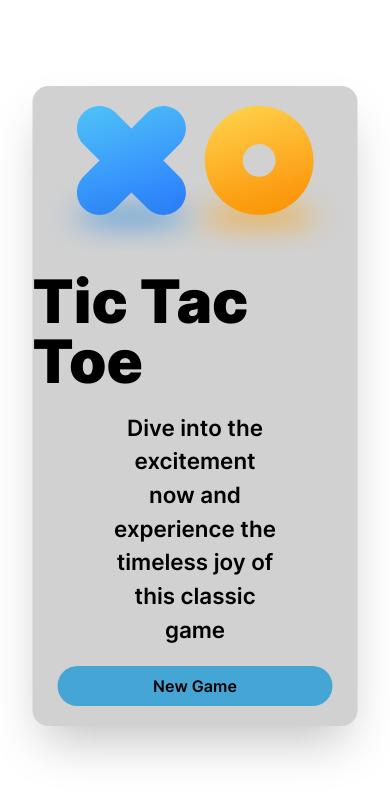
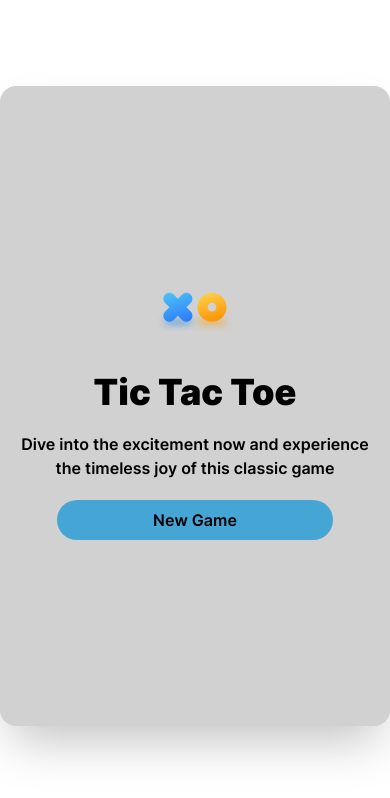
Before and after one commit to AsadullahSamo/tic-tac-toe, a Next.js app: page /components/Homepage in a window 390 px wide. Shown: the top 798 px of the page. Built offline with nearby package versions, Linux system fonts and the light colour scheme.

Commit message:
Add responsiveness to Homepage and PlayerCard component

```diff
--- a/pages/components/Homepage.js
+++ b/pages/components/Homepage.js
@@ -16,16 +16,15 @@ export default function Homepage() {
         <meta charSet="utf-8" />
       </Head>
 
-      <main className='transform -translate-x-1/2 -translate-y-1/2 absolute top-1/2 left-1/2 flex flex-col justify-center items-center shadow-2xl w-10/12 h-[40rem] bg-[#d1d1d1] -mt-4 rounded-2xl'>
+      <main className='transform -translate-x-1/2 -translate-y-1/2 absolute top-1/2 left-1/2 flex flex-col justify-center items-center shadow-2xl md:w-10/12 w-[100%] h-[40rem] bg-[#d1d1d1] -mt-4 rounded-2xl'>
         <Image
           src={logo}
           alt="Tic Tac Toe logo"
-          width={300}
-          height={300}
+          className='w-20 h-20 md:w-[10rem] md:h-[10rem]'
         />
 
-        <p className={`text-6xl my-5 ${styles.interBlack}`}> Tic Tac Toe </p>
-        <p className={`text-center w-[50%] text-[1.4rem] ${styles.interSemiBold}`}> Dive into the excitement now and experience the timeless joy of this classic game  </p>
+        <p className={`text-4xl md:text-6xl my-5 ${styles.interBlack}`}> Tic Tac Toe </p>
+        <p className={`text-center md:w-[50%] w-[90%] text-[1rem] md:text-[1.4rem] ${styles.interSemiBold}`}> Dive into the excitement now and experience the timeless joy of this classic game  </p>
         <Link href="/components/PlayerCard" className={`mt-5 bg-[#45A6D5] hover:transition-all hover:duration-500 hover:cursor-pointer rounded-full px-24 py-2 font-semibold ${styles.interSemiBold}`}> New Game </Link>
       </main>
 
--- a/pages/components/PlayerCard.js
+++ b/pages/components/PlayerCard.js
@@ -25,17 +25,17 @@ export default function PlayerCard() {
 			</Head>
 
       <h1 className={`text-center text-xl ${styles.interSemiBold} -mt-8 mb-8`}> Pick player 1st mark </h1>
-      <main className='transform -translate-x-1/2 -translate-y-1/2 absolute top-1/2 left-1/2  flex flex-col pt-16 items-center shadow-2xl w-10/12 h-[30rem] bg-[#fff] -mt-4 rounded-2xl'>
+      <main className='transform -translate-x-1/2 -translate-y-1/2 absolute top-1/2 left-1/2  flex flex-col pt-16 items-center shadow-2xl w-[100%] md:w-10/12 h-[30rem] bg-[#fff] -mt-4 rounded-2xl'>
 
       <div className='flex justify-center gap-10'>
         <div className='flex flex-col justify-center gap-1'>
-          <Image src={x} alt="X" width={200} height={200}/>
-          <input type="radio" value="x" className='ml-[5.5rem] w-6 h-6' checked={selectedValue === 'x'} onChange={handleRadioChange}/>
+          <Image src={x} alt="X" className='w-12 h-12 md:w-[10rem] md:h-[10rem]'/>
+          <input type="radio" value="x" className='ml-[1rem] md:ml-[4rem] w-4 h-4 md:w-6 md:h-6' checked={selectedValue === 'x'} onChange={handleRadioChange}/>
         </div>
 
         <div className='flex flex-col justify-center gap-1'>
-          <Image src={o} alt="X" width={200} height={200}/>
-          <input type="radio" value="o" className='ml-[5.5rem] w-6 h-6' checked={selectedValue === 'o'} onChange={handleRadioChange}/>
+          <Image src={o} alt="X" className='w-12 h-12 md:w-[10rem] md:h-[10rem]'/>
+          <input type="radio" value="o" className='ml-[1.1rem] md:ml-[4.3rem] w-4 h-4 md:w-6 md:h-6' checked={selectedValue === 'o'} onChange={handleRadioChange}/>
         </div>
       </div>
 
--- a/pages/components/StrikethroughLine.js
+++ /dev/null
@@ -1,24 +0,0 @@
-import React from 'react'
-
-export default function StrikethroughLine( {bottomPos, rightPos, width, height, borderBottomWidth, borderRightWidth, rotateDeg} ) {
-  return (
-    <tr className={`absolute bottom-[32.8rem] right-[${rightPos}rem] transform ${rotateDeg === 39 && 'rotate-[39deg]'} ${rotateDeg === -39 && '-rotate-[39deg]'} ${rotateDeg === 0 && 'rotate-[0deg]'}`} style={{ borderBottom:`${borderBottomWidth}px solid red`, borderRight: `${borderRightWidth}px solid red`, width: `${width}rem`, height: `${height}rem`}}>
-        <td colSpan="3"> </td>
-    </tr>
-  )
-}
-
-
-//       Horizontal lines for Game Board
-// bottom-[29.9rem] for first line with width 22rem with borderBottom with rightPos 41.5rem
-// bottom-[21.8rem] for 2nd line with width 22rem with borderBottom with rightPos 41.5rem
-// bottom-[13.7rem] for 3rd line with width 22rem with borderBottom with rightPos 41.5rem
-
-//       Vertical lines for Game Board
-// right-[46rem] for first line with height 24.2rem with borderRight with bottomPos 9.5rem
-// right-[52.6rem] for 2nd line with height 24.2rem with borderRight with bottomPos 9.5rem
-// right-[59.2rem] for 3rd line with height 24.2rem with borderRight with bottomPos 9.5rem
-
-//       Diagonal lines for Game Board
-// right-[52.2rem] for first line with height 24.2rem with borderRight with transform -rotate-[39deg] with bottomPos 9.5rem
-// right-[52.8rem] for 2nd line with height 24.2rem with borderRight with transform rotate-[39deg] with bottomPos 10rem
```
